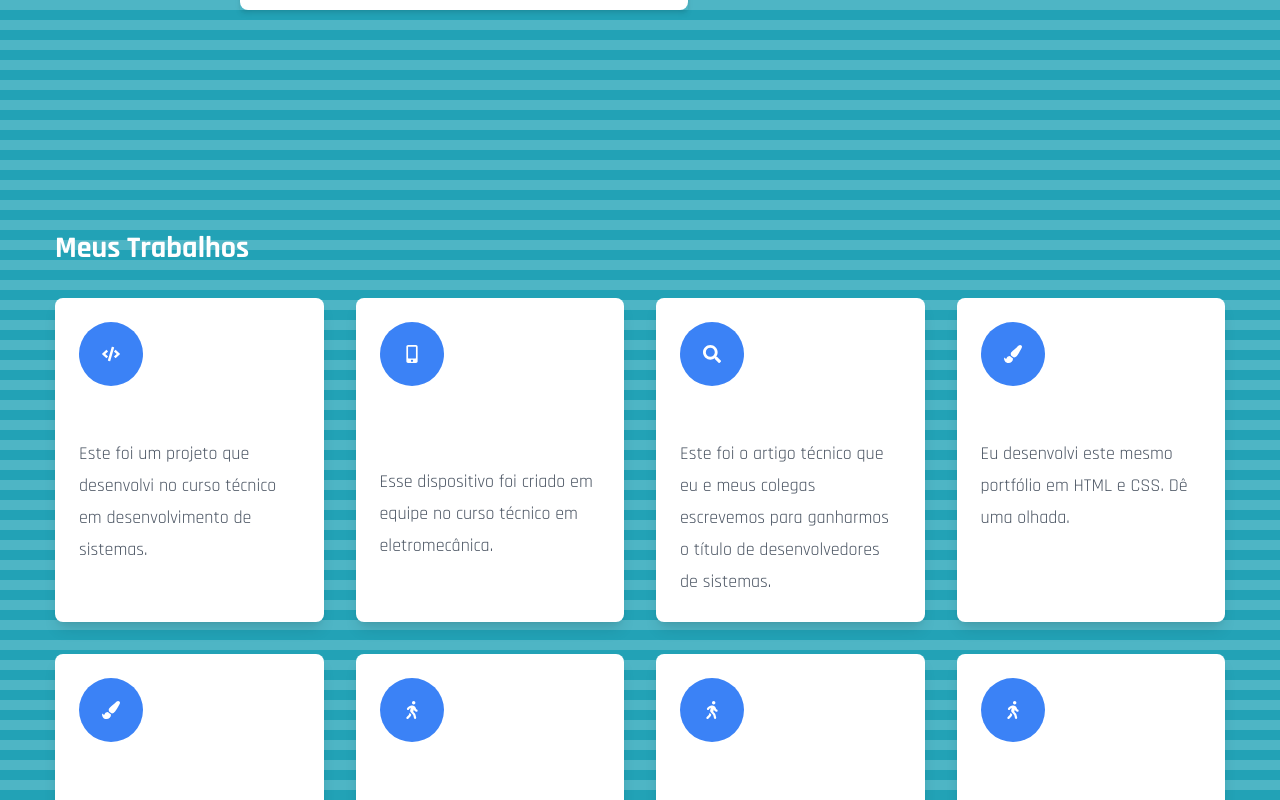
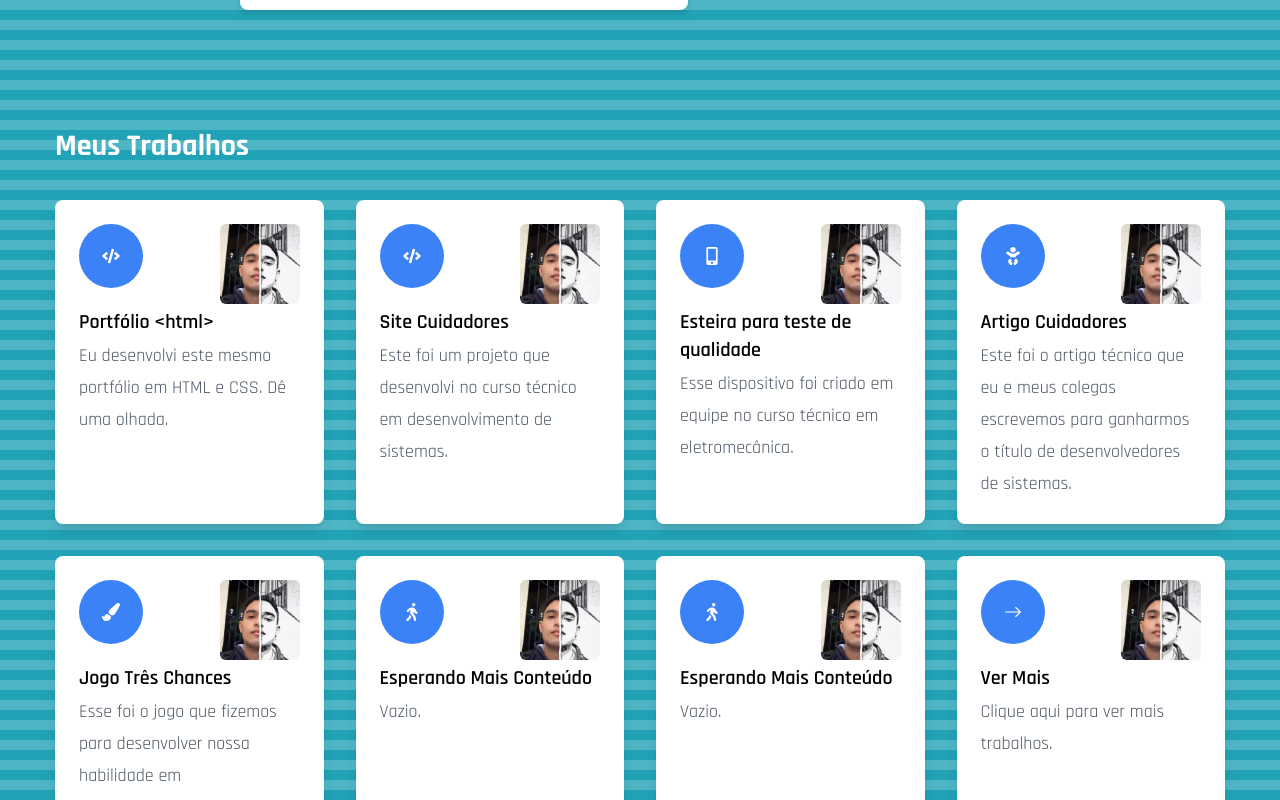
Before and after one commit to Thiago163/Portfolio_react, a React (Create React App) app: page / in a window 1280 px wide. Shown: the part 1420-2220 px from the top of the page. Built offline with nearby package versions, Linux system fonts and the light colour scheme; the HTML template or start-up script is replaced by a standard one; a web font is replaced by a local one.

Commit message:
Update Trabalhos.js

```diff
--- a/src/components/Trabalhos.js
+++ b/src/components/Trabalhos.js
@@ -1,61 +1,76 @@
 import React from 'react';
-import { FaCode, FaMobileAlt, FaSearch, FaPaintBrush, FaWalking } from 'react-icons/fa';
+import { FaCode, FaMobileAlt, FaPaintBrush, FaWalking, FaBaby } from 'react-icons/fa';
+import { BsArrowRight } from 'react-icons/bs';
+import avatar from '../assets/avatar.png';
 
 const servicesData = [
+  // ... objetos de serviço ...
+  {
+    icon: <FaCode />,
+    title: 'Portfólio <html>',
+    description: 'Eu desenvolvi este mesmo portfólio em HTML e CSS. Dê uma olhada.',
+    link: 'https://thiagocruz.netlify.app/',
+    image: avatar,
+  },
   {
     icon: <FaCode />,
     title: 'Site Cuidadores',
     description: 'Este foi um projeto que desenvolvi no curso técnico em desenvolvimento de sistemas.',
     link: 'https://thiagocruz.netlify.app/',
+    image: avatar,
   },
   {
     icon: <FaMobileAlt />,
     title: 'Esteira para teste de qualidade',
     description: 'Esse dispositivo foi criado em equipe no curso técnico em eletromecânica.',
     link: 'https://thiagocruz.netlify.app/',
+    image: avatar,
   },
   {
-    icon: <FaSearch />,
+    icon: <FaBaby />,
     title: 'Artigo Cuidadores',
     description: 'Este foi o artigo técnico que eu e meus colegas escrevemos para ganharmos o título de desenvolvedores de sistemas.',
     link: 'https://thiagocruz.netlify.app/',
-  },
-  {
-    icon: <FaPaintBrush />,
-    title: 'Portfólio <html>',
-    description: 'Eu desenvolvi este mesmo portfólio em HTML e CSS. Dê uma olhada.',
-    link: 'https://thiagocruz.netlify.app/',
+    image: avatar,
   },
   {
     icon: <FaPaintBrush />,
     title: 'Jogo Três Chances',
     description: 'Esse foi o jogo que fizemos para desenvolver nossa habilidade em desenvolvimento C#.',
     link: 'https://thiagocruz.netlify.app/',
+    image: avatar,
   },
   {
     icon: <FaWalking />,
     title: 'Esperando Mais Conteúdo',
     description: 'Vazio.',
+    image: avatar,
   },
   {
     icon: <FaWalking />,
     title: 'Esperando Mais Conteúdo',
     description: 'Vazio.',
+    image: avatar,
   },
   {
-    icon: <FaWalking />,
-    title: 'Esperando Mais Conteúdo',
-    description: 'Vazio.',
+    icon: <BsArrowRight />,
+    title: 'Ver Mais',
+    description: 'Clique aqui para ver mais trabalhos.',
+    link: 'https://thiagocruz.netlify.app/',
+    image: avatar,
   },
 ];
 
-const ServiceCard = ({ icon, title, description, link }) => {
+const ServiceCard = ({ icon, title, description, link, image }) => {
   return (
     <a href={link} target="_blank" rel="noopener noreferrer" className='bg-white rounded-lg p-6 shadow-lg cursor-pointer'>
-      <div className='flex items-center justify-center w-16 h-16 bg-blue-500 text-white rounded-full mb-4'>
-        {icon}
+      <div className='relative'>
+        <img src={image} alt={title} className='absolute top-0 right-0 w-20 h-auto rounded-md' />
+        <div className='flex items-center justify-center w-16 h-16 bg-blue-500 text-white rounded-full mb-4'>
+          {icon}
+        </div>
       </div>
-      <h3 className='text-xl font-semibold mb-2'>{title}</h3>
+      <h3 className='text-xl font-semibold text-black mb-1 mt-5'>{title}</h3>
       <p className='text-gray-600'>{description}</p>
     </a>
   );
@@ -64,8 +79,72 @@ const ServiceCard = ({ icon, title, description, link }) => {
 const Trabalhos = () => {
   return (
     <section className='section' id='services'>
+      <style jsx>
+        {`
+          @media screen and (max-width: 1024px) {
+            #services {
+              margin-top: 190px;
+              margin-bottom: 190px;
+            }
+          }
+        `}
+
+        {`
+          @media screen and (max-width: 700px) {
+            #services {
+              margin-top: 1px;
+              margin-bottom: 10px;
+            }
+          }
+        `}
+
+        {`
+          @media screen and (max-width: 1200px) {
+            #services {
+              margin-top: 20px;
+              margin-bottom: 20px;
+            }
+          }
+        `}
+
+        {`
+          @media screen and (max-height: 600px) {
+            #services {
+              margin-top: 200px;
+              margin-bottom: 200px;
+            }
+          }
+        `}
+
+        {`
+          @media screen and (max-height: 800px) {
+            #services {
+              margin-top: -100px;
+              margin-bottom: -100px;
+            }
+          }
+        `}
+
+        {`
+          @media screen and (max-width: 667px) {
+            #services {
+              margin-top: 5px;
+              margin-bottom: 5px;
+            }
+          }
+        `}
+
+        {`
+          @media screen and (width: 1024px) {
+            #services {
+              margin-top: 200px;
+              margin-bottom: 200px;
+            }
+          }
+        `}
+      </style>
       <div className='container mx-auto'>
-        <h2 className='text-3xl font-bold mb-8'>Meus Trabalhos</h2>
+        <h2 className='text-3xl font-bold mb-9'>Meus Trabalhos</h2>
         <div className='grid grid-cols-1 gap-8 lg:grid-cols-2 xl:grid-cols-4'>
           {servicesData.map((service, index) => (
             <ServiceCard key={index} {...service} />
```
